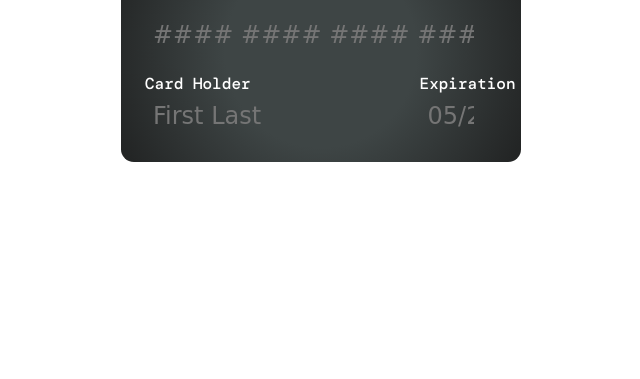
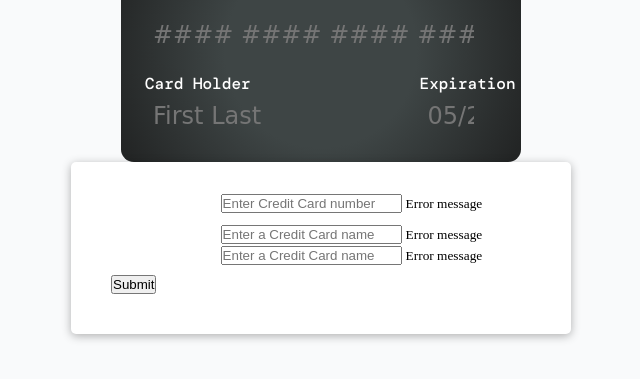
Before and after one commit to adluders/payment-form, a plain HTML site: page index.html in a window 1280 px wide. Shown: the part 91-470 px from the top of the page, without its empty margins (319-959 px from the left). Drawn offline with nearby package versions, Linux system fonts and the light colour scheme; a web font is replaced by a local one.

Commit message:
modify index.html and style.css

```diff
--- a/index.html
+++ b/index.html
@@ -57,5 +57,38 @@
         <img src="img/logo.svg" class="logo" alt="Company Logo" />
       </div>
     </div>
+
+    <!-- The Form -->
+    <div class="container">
+      <form id="payment__form" class="payment__form">
+        <div class="form-control">
+          <label for="cardnumber">Card Number</label>
+          <input
+            type="number"
+            id="cardnumber"
+            placeholder="Enter Credit Card number"
+          />
+          <small>Error message</small>
+        </div>
+        <div class="form-control">
+          <label for="cardname">Card Holder</label>
+          <input
+            type="text"
+            id="cardname"
+            placeholder="Enter a Credit Card name"
+          />
+          <small>Error message</small>
+        <div class="form-control">
+          <label for="cardname">Card Holder</label>
+          <input
+            type="text"
+            id="cardname"
+            placeholder="Enter a Credit Card name"
+          />
+          <small>Error message</small>
+        </div>
+        <button>Submit</button>
+      </form>
+    </div>
   </body>
 </html>
--- a/style.css
+++ b/style.css
@@ -10,6 +10,15 @@
   margin: 0;
   padding: 0;
   box-sizing: border-box;
+}
+
+body {
+  background-color: #f9fafb;
+  display: flex;
+  flex-direction: column;
+  align-items: center;
+  justify-content: center;
+  /* height: 100vh; */
 }
 
 img {
@@ -131,3 +140,21 @@ input[type="number"] {
   width: 100%;
   padding: 0.4rem;
 }
+
+/* The Form */
+.container {
+  background-color: #ffffff;
+  border-radius: 5px;
+  box-shadow: 0 2px 10px rgba(0, 0, 0, 0.3);
+  width: 500px;
+}
+
+.payment__form {
+  padding: 30px 40px;
+}
+
+.form-control {
+  margin-bottom: 10px;
+  padding-bottom: 20;
+  position: relative;
+}
```
